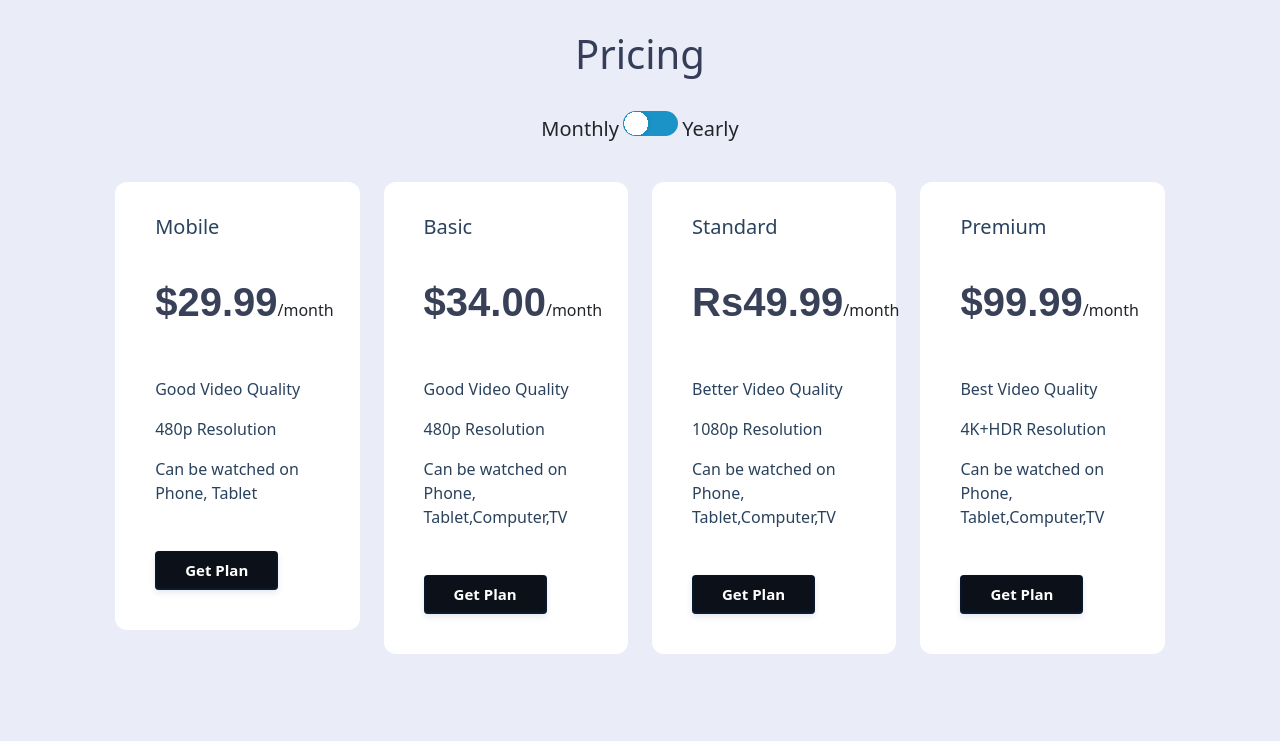
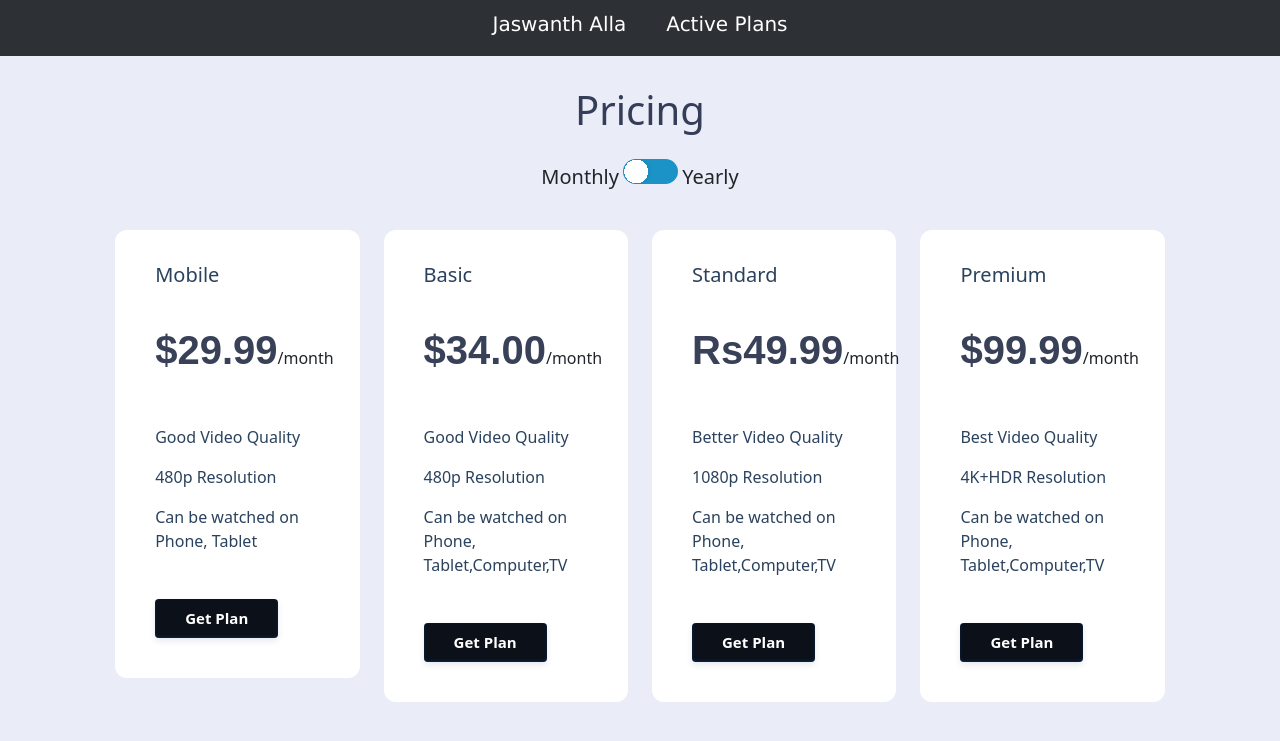
Before and after one commit to jaswanth7-git/richpannelassignment, a PHP site: page /richpannelassignment/ in a window 1280 px wide. Shown: the top 741 px of the page. Run offline with PHP 8.4, Linux system fonts and the light colour scheme.

Commit message:
some UI changes

```diff
--- a/login/css/price.css
+++ b/login/css/price.css
@@ -1,6 +1,70 @@
 body{
     background-color: #eaedf8 !important;
 }
+a:hover{
+    color: #fff;
+}
+nav {
+    margin-top: 0;
+    padding-top: 1vh;
+    display: flex;
+    align-items: center;
+    justify-content: center;
+    height: 7vh;
+    font-family: Verdana, Geneva, Tahoma, sans-serif;
+     background-color:#2d3136;
+   }
+
+   ul {
+     padding: 0;
+     display: flex;
+   }
+
+   li {
+     list-style-type: none;
+     padding: 10px 20px;
+   }
+
+   a {
+     text-decoration: none;
+     /* text-transform: uppercase; */
+     font-size: 20px;
+     color: white;
+     position: relative;
+   }
+
+   ul li a:before {
+     content: "";
+     width: 0;
+     height: 5px;
+     background-color: #516caa;
+     position: absolute;
+     top: 120%;
+     left: 0;
+     transition: all 0.5s;
+   }
+
+   ul li a:after {
+     content: "";
+     width: 0;
+     height: 5px;
+     background-color: white;
+     position: absolute;
+     top: 120%;
+     right: 0;
+     transition: all 0.5s;
+   }
+
+   ul li a:hover:before {
+     width: 50%;
+     transform: translateX(100%);
+
+   }
+
+   ul li a:hover:after {
+     width: 50%;
+     transform: translateX(-100%);
+   }
 .switch {
     --inactive-bg: #1b93c7;
     --active-bg: #89abc1;
--- a/login/index.php
+++ b/login/index.php
@@ -1,16 +1,17 @@
 <?php
 session_start();
 
+
+
 include('./db_connect.php');
 ?>
-<title>Welcome </title>
-<script type="text/javascript" src="script/ajax.js"></script>
+
 <?php
 
 ?>
 
 
-			<ul class="nav navbar-nav navbar-left">
+
 				<?php
 
 
@@ -62,16 +63,8 @@ include('./db_connect.php');
 
 				<?php //} ?>
 
-				<!DOCTYPE html>
-<html>
-<head>
 
 
-<?php
-
-
-
-?>
 
 
 
@@ -85,7 +78,16 @@ include('./db_connect.php');
     <link rel="stylesheet" href="./css/price.css">
     <title>Document</title>
 </head>
+
+
+
 <body>
+    <nav>
+    <ul>
+        <li><a href="#">Jaswanth Alla</a></li>
+        <li><a href="./active.php">Active Plans</a></li>
+    </ul>
+    </nav>
     <h1>Pricing</h1>
     <div class="cont">
     <p class="category">Monthly</p>
@@ -158,22 +160,16 @@ a.addEventListener('change', function() {
         document.getElementById("p2").innerHTML = "<p id='p2'><span class='price'>$1349.99</span>/Year</p>";
         document.getElementById("p3").innerHTML = "<p id='p3'><span class='price'>$1599.99</span>/Year</p>";
     } else {
-        document.getElementById("p0").innerHTML = "<p id='p0'><span class='price'>$29.99</span>/Year</p>";
-        document.getElementById("p1").innerHTML = "<p id='p1'><span class='price'>$34.99</span>/Year</p>";
-        document.getElementById("p2").innerHTML = "<p id='p2'><span class='price'>$49.99</span>/Year</p>";
-        document.getElementById("p3").innerHTML = "<p id='p3'><span class='price'>$99.99</span>/Year</p>";
+        document.getElementById("p0").innerHTML = "<p id='p0'><span class='price'>$29.99</span>/month</p>";
+        document.getElementById("p1").innerHTML = "<p id='p1'><span class='price'>$34.99</span>/month</p>";
+        document.getElementById("p2").innerHTML = "<p id='p2'><span class='price'>$49.99</span>/month</p>";
+        document.getElementById("p3").innerHTML = "<p id='p3'><span class='price'>$99.99</span>/month</p>";
     }
   });
 
 
 
 </script>
-<center>
-    <div class="bottom">
-
-<!-- <a href="./active.php"><button class="button-66" role="button">Active Plans</button></a> -->
-    </div>
-</center>
 </body>
 </html>
 
--- a/login/refund.html
+++ b/login/refund.html
@@ -14,7 +14,7 @@
 <lottie-player src="https://assets7.lottiefiles.com/packages/lf20_IrWG35.json"  background="transparent"  speed="1"  style="width: 500px; height: 500px;"  loop  autoplay></lottie-player>
 </center> </body>
 </html>
-<?php
+<!-- <?php
 // $stripe = new \Stripe\StripeClient(
 //   'sk_test_your_key'
 // );
@@ -22,4 +22,8 @@
 // $stripe->refunds->create([
 //   'charge' => 'ch_3LPrzz2eZvKYlo2C1xiNBPaF',
 // ]);
+?>   -->
+
+<?php
+include('./footer');
 ?>
--- a/login/success.php
+++ b/login/success.php
@@ -14,7 +14,8 @@
       ?>
       <script src="https://unpkg.com/@lottiefiles/lottie-player@latest/dist/lottie-player.js"></script>
       <center>
-<lottie-player src="https://assets6.lottiefiles.com/packages/lf20_nfbtru7n.json"  background="transparent"  speed="1"  style="width: 500px; height: 500px;"  loop  autoplay></lottie-player>
+      <script src="https://unpkg.com/@lottiefiles/lottie-player@latest/dist/lottie-player.js"></script>
+<lottie-player src="https://assets2.lottiefiles.com/packages/lf20_rgige06u.json"  background="transparent"  speed="1"  style="width: 700px; height: 700px;"  loop  autoplay></lottie-player>
 </center> </p>
   </body>
 </html>
```
Also changed, not shown: login/temp.js (deleted).
